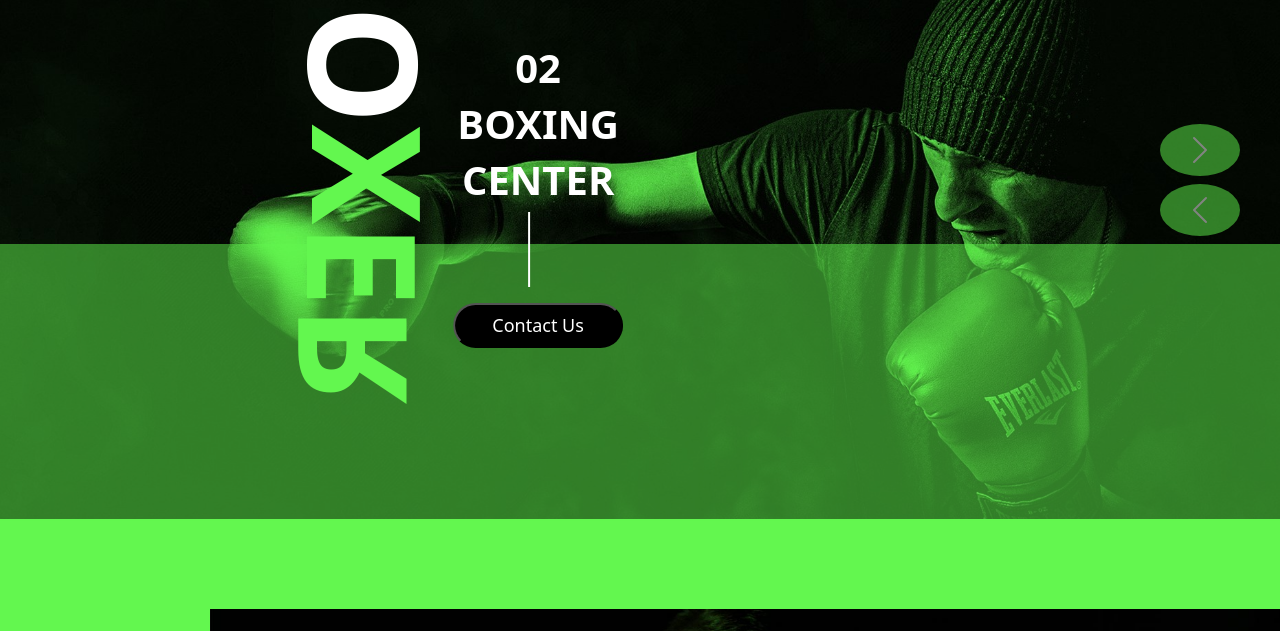
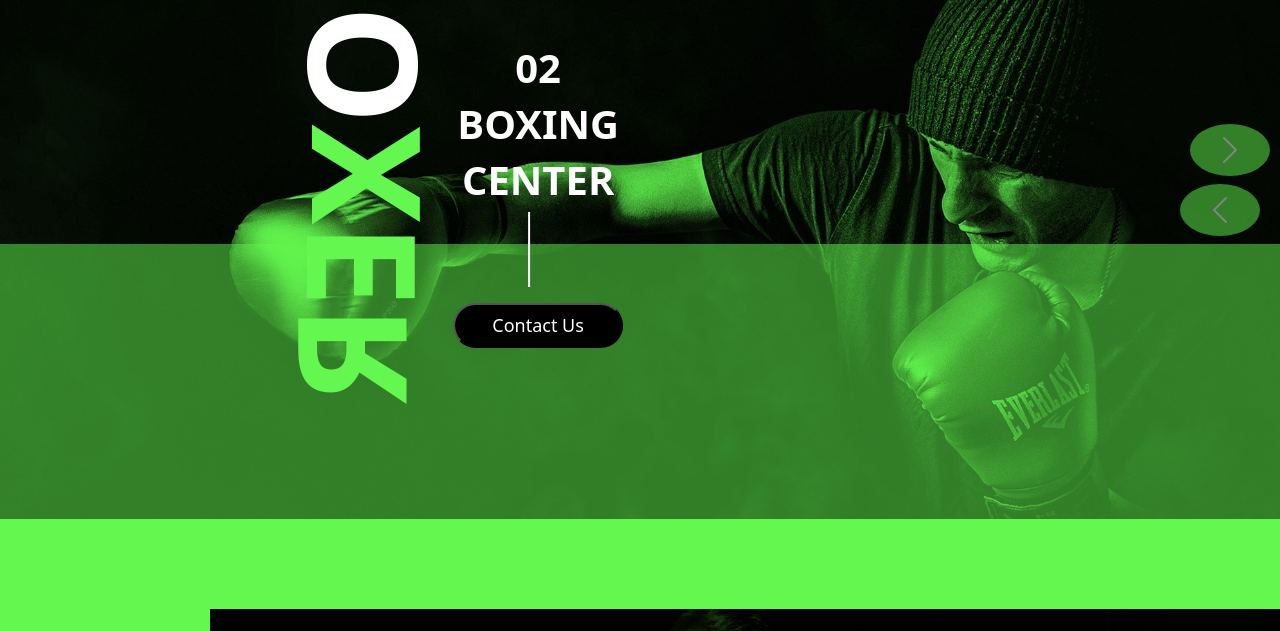
Before and after one commit to NamanChhajed/Oxer, a plain HTML site: page index.html in a window 1280 px wide. Shown: the part 142-773 px from the top of the page. Drawn offline with nearby package versions, Linux system fonts and the light colour scheme; some packages are replaced by stand-ins of ours; a web font is replaced by a local one.

Commit message:
Update style1.css

```diff
--- a/style1.css
+++ b/style1.css
@@ -1,7 +1,7 @@
 body {
     margin: 0;
     padding: 0;
-    width: 1320px;
+    width: 1330px;
     overflow-x: hidden;
 }
 #main {
@@ -222,7 +222,7 @@ body {
 }
 #move-right {
     background-color: #63f74f;
-    margin-left: 710px;
+    margin-left: 730px;
     margin-top: 260px;
     height: 52px;
     width: 80px;
@@ -234,7 +234,7 @@ body {
 }
 #move-left {
     background-color: #63f74f;
-    margin-right: 80px;
+    margin-right: 60px;
     margin-top: 200px;
     /* border: 2px solid red; */
     height: 52px;
```
